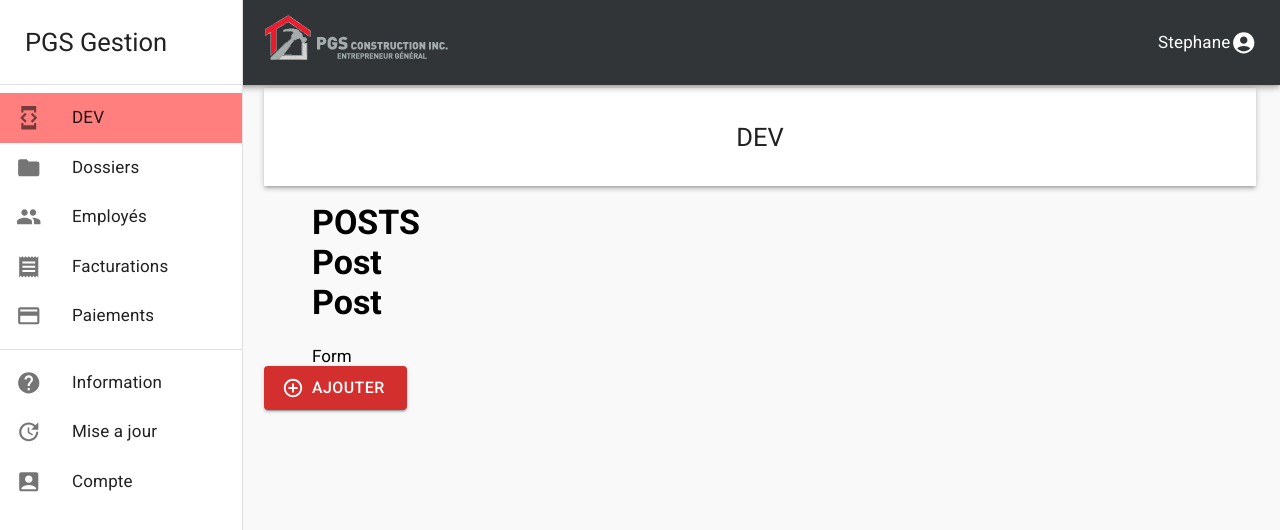
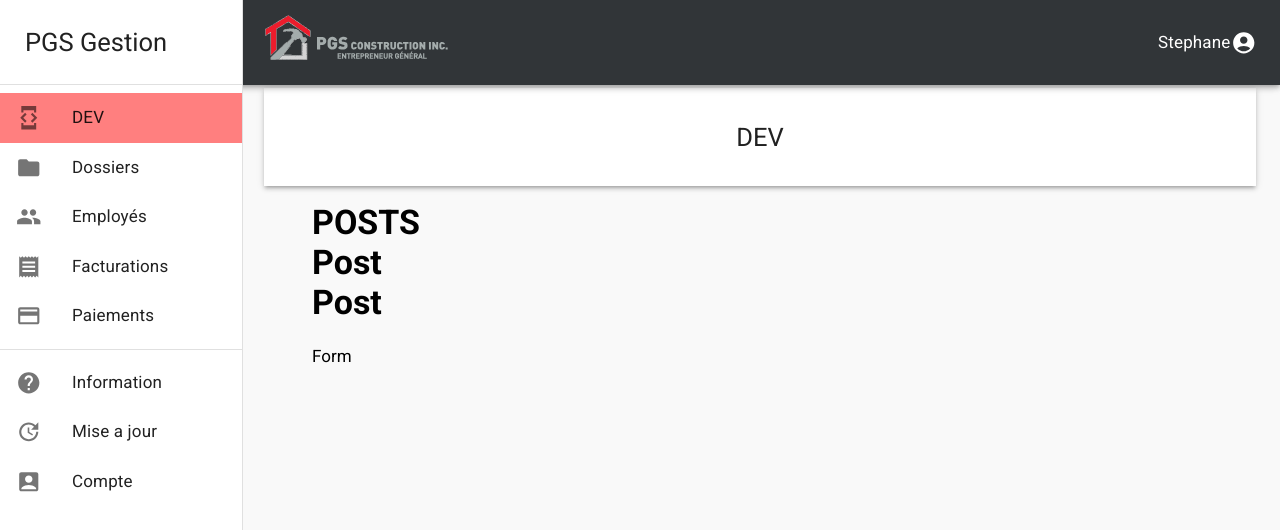
Before and after one commit to mlcoding111/PGS-GESTION, a React (Create React App) app in the folder client/: page /dev in a window 1280 px wide. Shown: the top 530 px of the page. Built offline with nearby package versions, Linux system fonts and the light colour scheme; no server answers.

Commit message:
Moved addBtn to Grid component

```diff
--- a/client/src/Components/Layout.js
+++ b/client/src/Components/Layout.js
@@ -179,7 +179,7 @@ export default function Layout({children}) {
                         title={location.pathname.slice(1).toUpperCase()}
                         subTitle="..."/>
                 {children}
-                {}<AddBtn />
+                {}
            </div>
         </div>
     )
--- a/client/src/Components/Reusable/Grid.js
+++ b/client/src/Components/Reusable/Grid.js
@@ -3,6 +3,8 @@
 
 import React, { useState, useEffect } from 'react'
 import { DataGrid } from "@mui/x-data-grid";
+
+import AddBtn from './Buttons/AddBtn';
 
 const columns = [
     { field: "id", headerName: "ID", width: 90 },
@@ -63,6 +65,7 @@ export default function Grid({col}) {
               checkboxSelection
               disableSelectionOnClick
             />
+            <AddBtn />
       </div>
     )
 }
--- a/client/src/Components/pages/Dossiers/Dossiers.js
+++ b/client/src/Components/pages/Dossiers/Dossiers.js
@@ -6,6 +6,7 @@ export default function Dossiers() {
   return (
     <>
       <Grid col={Columns.dossiers}/>
+
     </>
   );
 }
```
